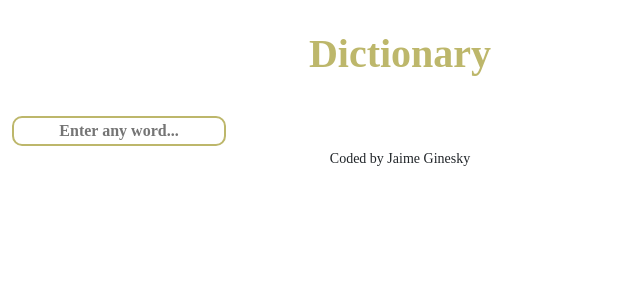
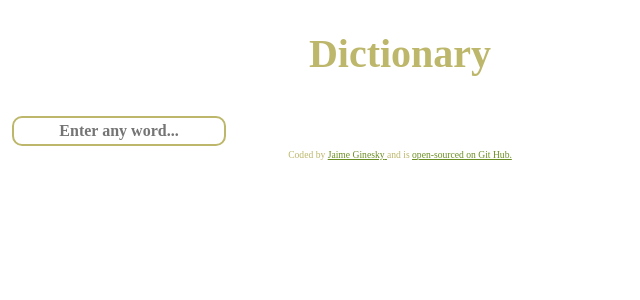
Before and after one commit to Jaime-Ginesky/dictionary-project, a React (Create React App) app: page / in a window 1280 px wide. Shown: the top 300 px of the page, without its empty margins (0-640 px from the left). Built offline with nearby package versions, Linux system fonts and the light colour scheme; a web font is replaced by a local one.

Commit message:
added website/GitHub links to footer

```diff
--- a/src/App.css
+++ b/src/App.css
@@ -24,3 +24,12 @@ h2, h3, h4 {
   font-size: 25px;
   color:darkkhaki;
 }
+
+footer {
+  font-size: 11px;
+  color: darkkhaki;
+}
+
+footer a {
+  color:olivedrab;
+}
--- a/src/App.js
+++ b/src/App.js
@@ -12,7 +12,14 @@ function App() {
         <Search />
       </main>
       <footer className="text-center">
-        <small>Coded by Jaime Ginesky</small>
+        <small>Coded by {" "}
+        <a href="https://naughty-herman-ab01e.netlify.app/"
+           target="blank"
+           rel="noreferrer">Jaime Ginesky{" "}</a>{" "} and is {" "}
+        <a href="https://github.com/Jaime-Ginesky/dictionary-project"
+          target="blank"
+          rel="noreferrer">open-sourced on Git Hub.</a>
+        </small>
       </footer>
     </div>
   </div>
--- a/src/Search.css
+++ b/src/Search.css
@@ -1,3 +1,5 @@
+
+
 .Search .form-elements {
     color:darkkhaki;
     text-align: center;
```
